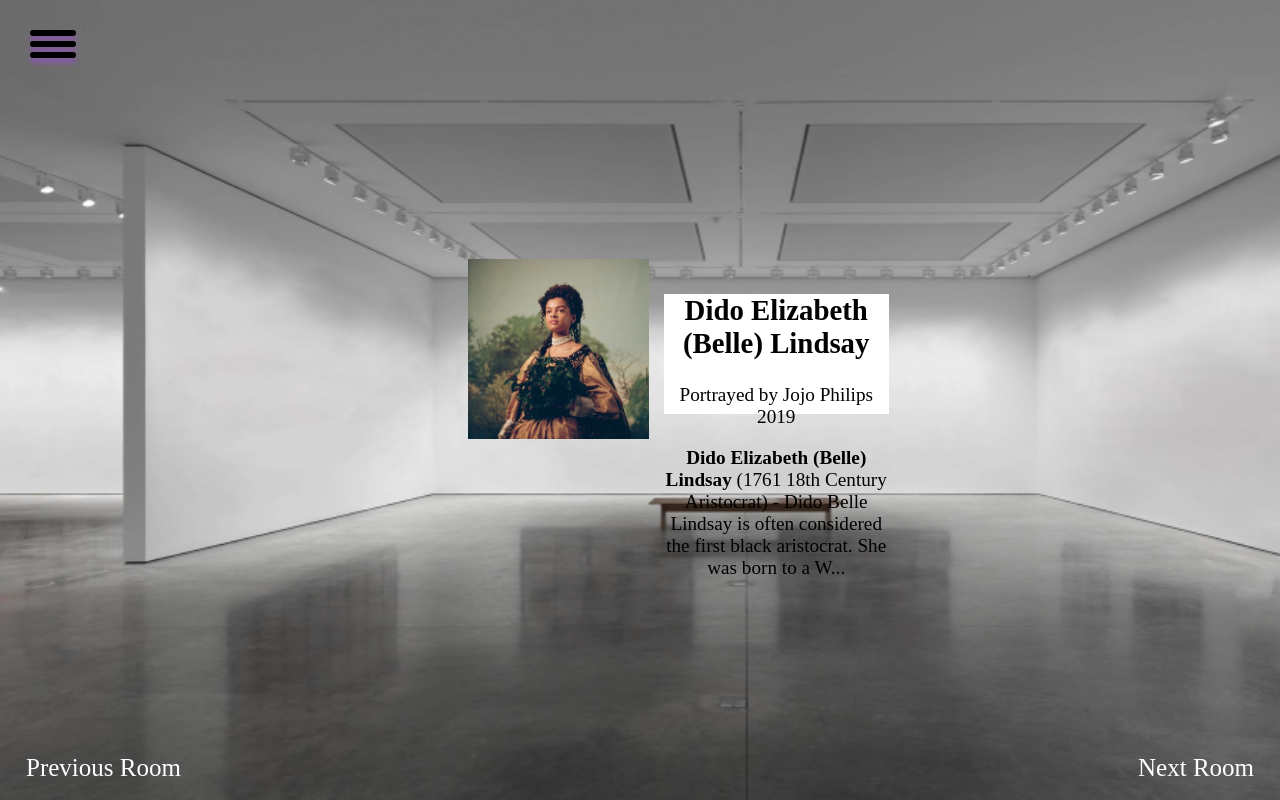
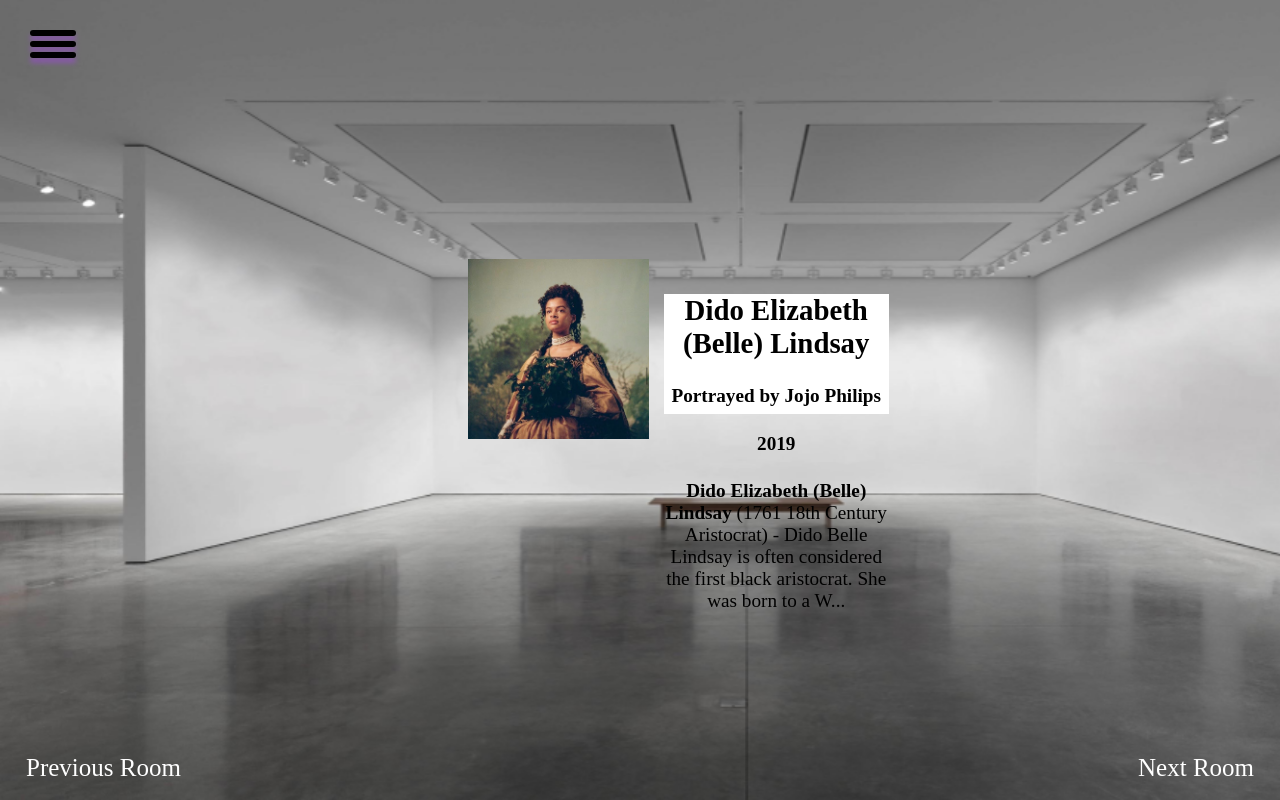
Before and after one commit to LavellTheDev/myouseeem, a plain HTML site: page myouseeemwebsite/rtbh5.html in a window 1280 px wide. Drawn offline with Linux system fonts and the light colour scheme.

Commit message:
syntax change

```diff
--- a/myouseeemwebsite/rtbh5.html
+++ b/myouseeemwebsite/rtbh5.html
@@ -24,8 +24,8 @@
              <!-- <img class="exhibitionsGalleryOne" src="./images/btaf3.png" alt=""> -->
             <div class="cardRbh">
               <h2>Dido Elizabeth (Belle) Lindsay</h2>
-              <span>Portrayed  by Jojo Philips</span>
-              <span>2019</span>
+              <h4>Portrayed  by Jojo Philips</h4>
+              <h4>2019</h4>
               <p><b>Dido Elizabeth (Belle) Lindsay</b> (1761 18th Century Aristocrat) -  Dido Belle Lindsay is often considered the first black aristocrat. She was born to a W...</p>
             </div>
          </div>
```
